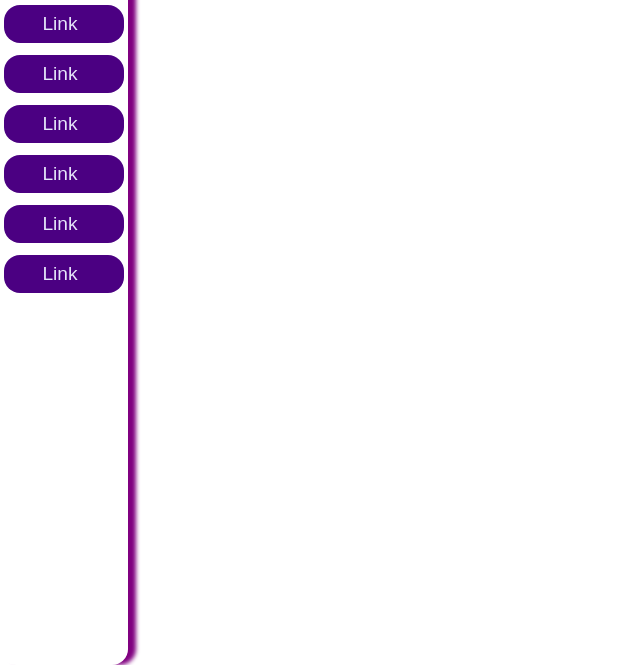
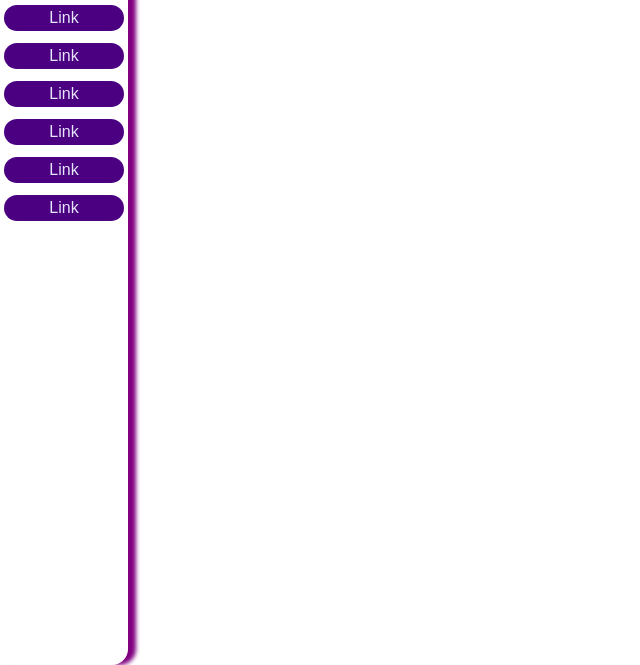
Before and after one commit to GameLoverNL/potential-octo-doodle, a plain HTML site: page index.html in a window 1280 px wide. Shown: the part 135-800 px from the top of the page, without its empty margins (0-640 px from the left). Drawn offline with Linux system fonts and the light colour scheme.

Commit message:
Buttons are smaller

```diff
--- a/style.css
+++ b/style.css
@@ -32,14 +32,14 @@ header nav > a {
 header nav a.nav-link {
     display: block;
     box-sizing: border-box;
-    padding: 0.5rem 0.5rem 0.5rem 0rem;
+    padding: 0.25rem;
     text-align: center;
     margin: 0.25rem;
     border-radius: 1rem;
     background-color: #4B0082;
     box-shadow: -0.1rem 0.15rem #fff;
 
-    font-size: 1.2rem;
+    font-size: 1rem;
     text-decoration: none;
     color: #E6E6FA;
     font-weight: 400;
```
